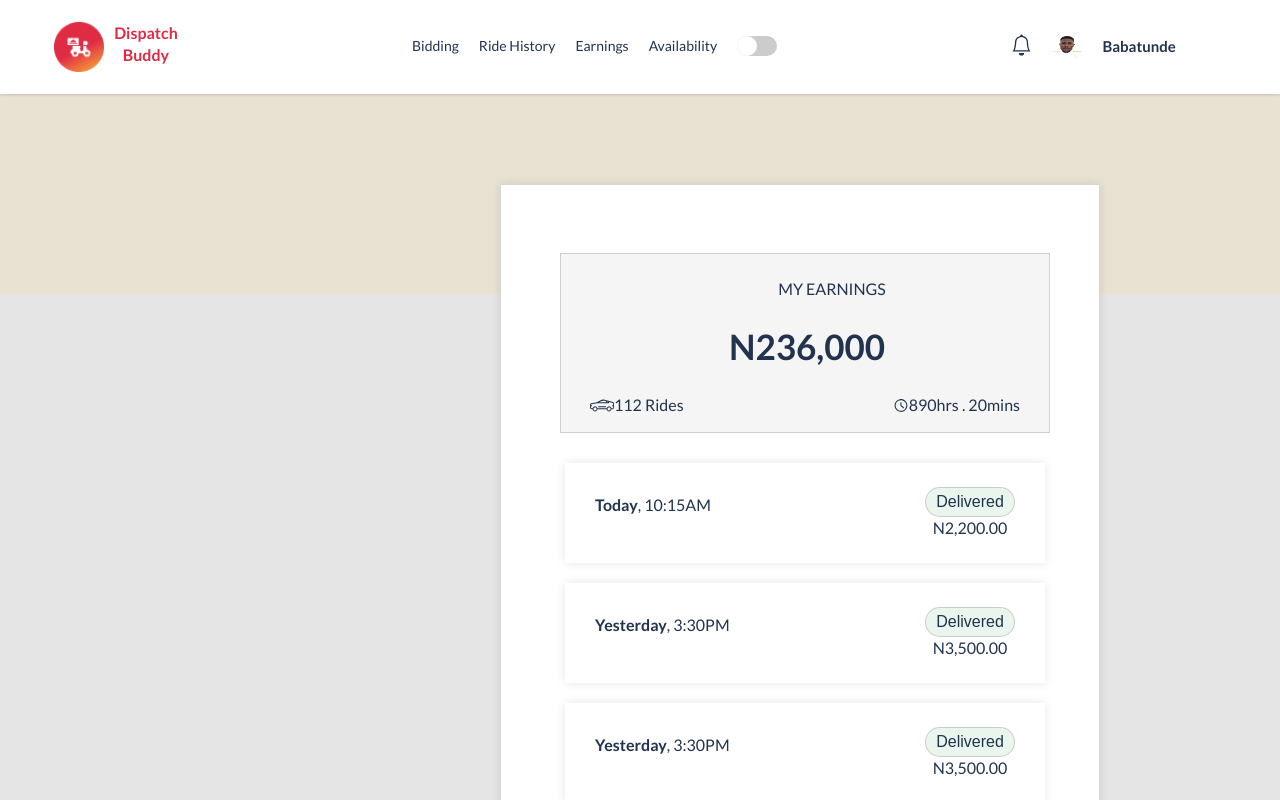
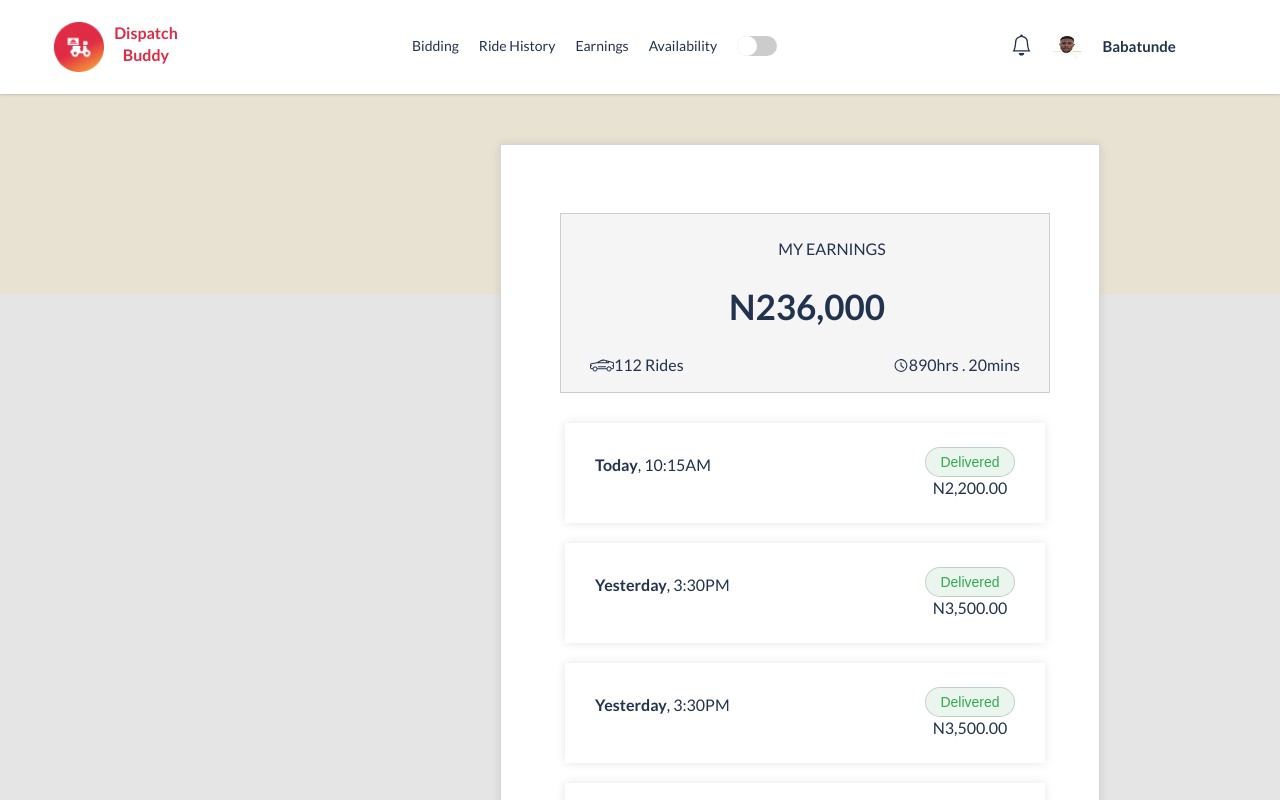
Before and after one commit to Afosbids/Dispatch-Buddy-Frontend, a React (Create React App) app: page /rider-earnings in a window 1280 px wide. Shown: the top 800 px of the page. Built offline with nearby package versions, Linux system fonts and the light colour scheme.

Commit message:
code refactor

```diff
--- a/src/App.js
+++ b/src/App.js
@@ -1,6 +1,7 @@
 import RiderSignup from "./pages/RiderSignup/RiderSignup";
 import RiderEarnings from "./pages/RiderEarnings/riderEarnings";
 import RiderHistory from "./pages/RiderHistory/riderHistory";
+import RiderProfile from "./pages/RiderProfile/riderProfile";
 import UserSignup from './pages/userSignup/UserSignup'
 import LandingPage from "./pages/LandingPage/LandingPage";
 import UserSignin from "./pages/UserSignin/UserSignin";
@@ -34,6 +35,7 @@ function App() {
         <Route path="/user/reset-password" element={<ReEnterPassword />} />
         <Route path="/rider-earnings" element={<RiderEarnings />} />
         <Route path="/rider-history" element={<RiderHistory />} />
+        <Route path="/rider-profile" element={<RiderProfile />} />
         <Route path="/test" element={<AcceptOneRequest />} />
       </Routes>
     </BrowserRouter>
--- a/src/pages/RiderEarnings/riderEarnings.css
+++ b/src/pages/RiderEarnings/riderEarnings.css
@@ -2,6 +2,10 @@
     margin: 0;
     padding: 0;
     box-sizing: border-box;
+}
+
+body {
+    background: white;
 }
 
 .magenta-div {
--- a/src/pages/RiderEarnings/riderEarnings.jsx
+++ b/src/pages/RiderEarnings/riderEarnings.jsx
@@ -9,8 +9,8 @@ const RiderEarnings = () => {
         <>
         <AuthNavbar />
         <div className="magenta-div"></div>
-        <br/>
-        <br/>
+        {/* <br/>
+        <br/> */}
         <div className="wrapped-div">
             <br/>
             <div className="earnings-group">
--- a/src/pages/RiderHistory/riderHistory.css
+++ b/src/pages/RiderHistory/riderHistory.css
@@ -153,9 +153,9 @@ hr {
     border: 0px thin solid #E2E2E2;
 }
 
-
+/*
 ::placeholder {
     color: #21334F;
     font-weight: 400;
     font-size: 16px;
-}
+} */
```
